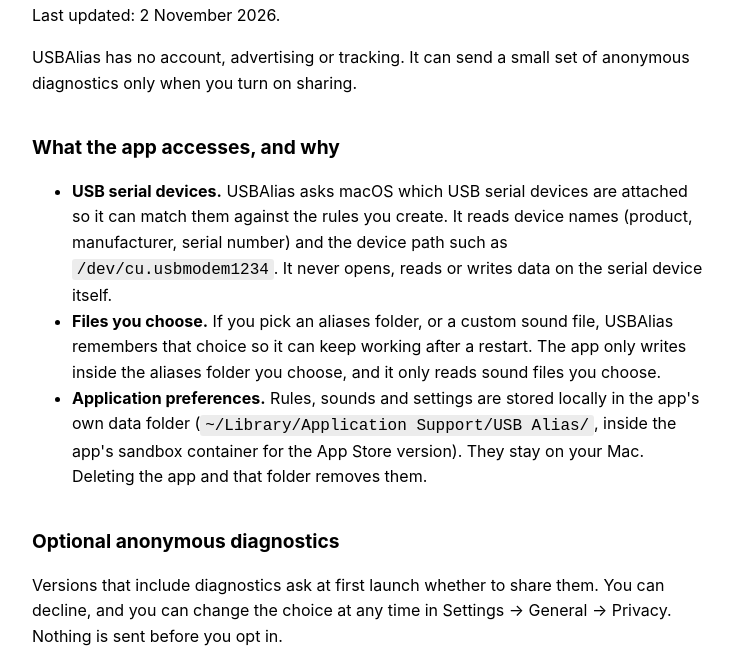
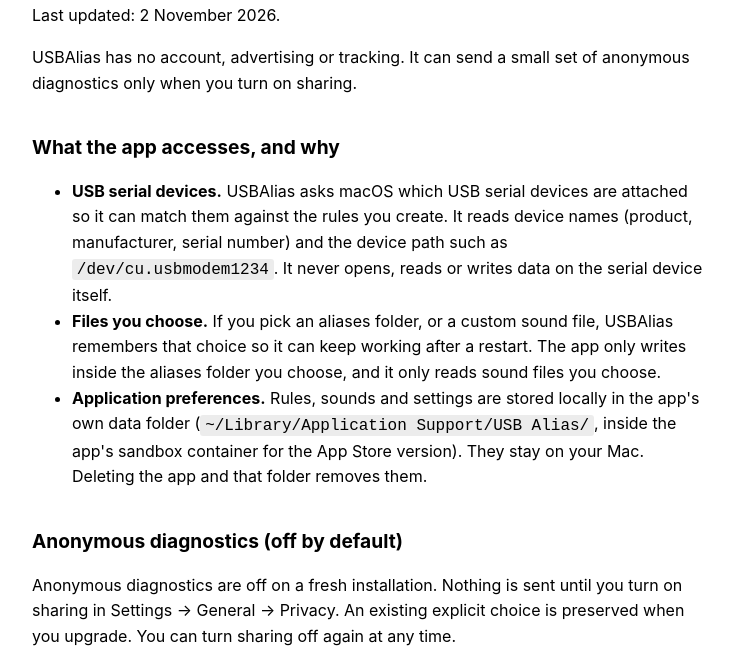
Before and after one commit to JaredReabow/usbalias-support, a plain HTML site: page privacy.html in a window 1280 px wide. Shown: the part 126-788 px from the top of the page, without its empty margins (272-1005 px from the left). Drawn offline with Linux system fonts and the light colour scheme.

Commit message:
Document opt-in diagnostics as off by default
Clarify that USBAlias sends diagnostics only after the user explicitly enables sharing. State that fresh installations are opt-in and existing explicit choices survive upgrades. This aligns the public support and privacy pages with the 1.2 App Store build.

```diff
--- a/privacy.html
+++ b/privacy.html
@@ -39,10 +39,11 @@
         Deleting the app and that folder removes them.</li>
   </ul>
 
-  <h2>Optional anonymous diagnostics</h2>
-  <p>Versions that include diagnostics ask at first launch whether to share
-     them. You can decline, and you can change the choice at any time in
-     Settings → General → Privacy. Nothing is sent before you opt in.</p>
+  <h2>Anonymous diagnostics (off by default)</h2>
+  <p>Anonymous diagnostics are off on a fresh installation. Nothing is sent
+     until you turn on sharing in Settings → General → Privacy. An existing
+     explicit choice is preserved when you upgrade. You can turn sharing off
+     again at any time.</p>
   <p>When sharing is on, USBAlias sends:</p>
   <ul>
     <li>a random installation ID generated by the app;</li>
@@ -87,8 +88,8 @@
      alerts locally. No notification content leaves your Mac.</p>
 
   <h2>Sharing</h2>
-  <p>Apart from the optional diagnostics above, nothing is shared with anyone,
-     including the developer.</p>
+  <p>Apart from diagnostics you explicitly enable, nothing is shared with
+     anyone, including the developer.</p>
 
   <h2>Children</h2>
   <p>The app is a developer tool and is not directed at children.</p>
```
Also changed, not shown: support.html (+2 -2 lines).
